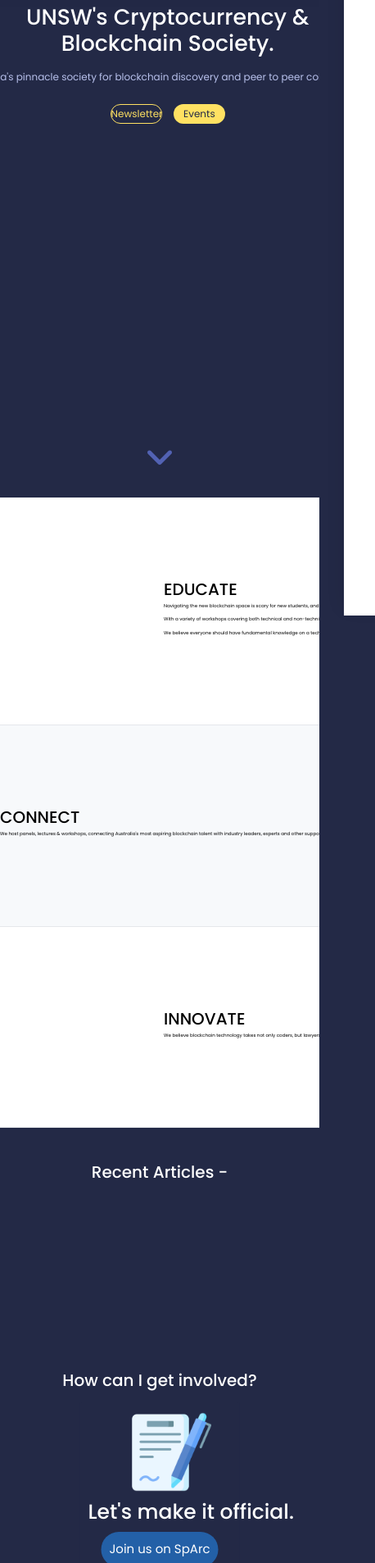
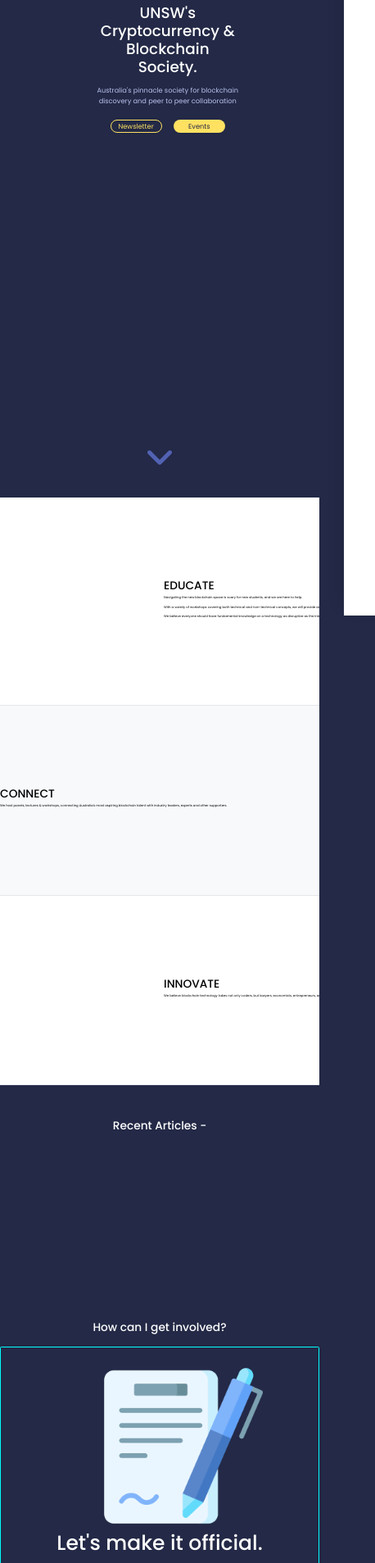
Before and after one commit to james-teng-0/ucbs-v3, a website built with Vite: page index.html in a window 390 px wide. Shown: the part 93-2000 px from the top of the page at 82% size, 458 px wide, since content can reach past the window. Built offline with nearby package versions, Linux system fonts and the light colour scheme; a script that the page names is missing; files whose address does not match are found by name.

Commit message:
changed width of cards to 100vw for small screens

```diff
--- a/index.css
+++ b/index.css
@@ -742,6 +742,8 @@
   height: 420px;
   color: white;
   text-align: center;
+  border: 1px solid aqua;
+
 }
 
 .get-involved .card-body > h2 {
@@ -940,6 +942,7 @@
     border-bottom-style: solid;
     border-color: #e5e7eb;
     border-width: 1px;
+    width: 100%;
   }
 
   .card-group {
@@ -948,6 +951,7 @@
     transform: translateX(-50%);
     display: grid;
     grid-template-columns: 100%;
+    width: 100%;
   }
 
   .card-deck.article {
@@ -1005,6 +1009,7 @@
 
   .logo-link .logo {
     width: 300px;
+    max-width: 50vw;
   }
 
   #main-img {
@@ -1022,12 +1027,19 @@
 }
 
 @media screen and (max-width: 500px) {
-  white-space: normal;
+  :root, html, body {
+    white-space: nowrap;
+    font-size: 5.5px;
+  }
+
+  .intro {
+    white-space: normal;
+  }
 }
 
-@media screen and (max-width: 375) {
+/* @media screen and (max-width: 375) {
   :root, html, body {
     white-space: nowrap;
     font-size: 5px;
   }
-}
+} */
--- a/index.html
+++ b/index.html
@@ -202,7 +202,7 @@
           </div>
         </div>
       </div>
-      <div class="card" style="background-color: #232946">
+      <div class="card" style="background-color: red">
         <img class="card-img-top" src="social-media.png" alt="Card image cap">
         <div class="card-body">
           <h2>Follow our Socials.</h2>
```
